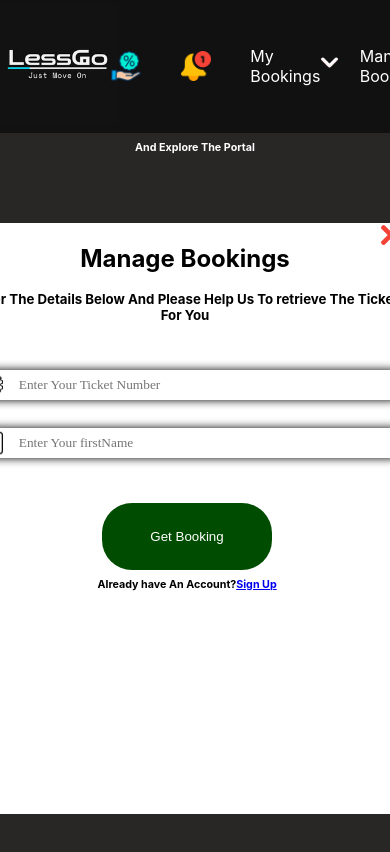
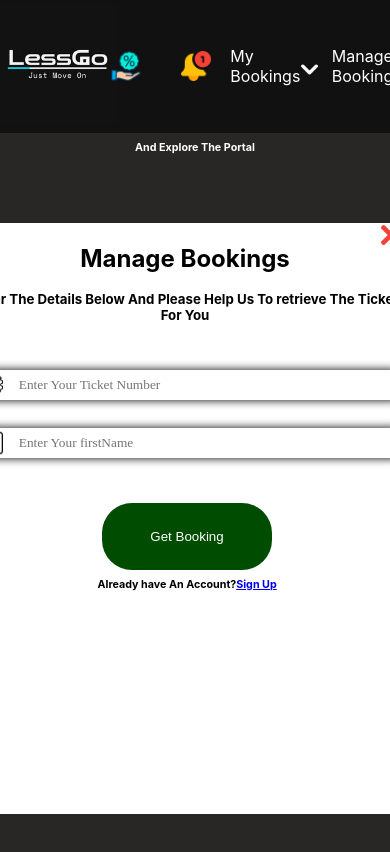
Before and after one commit to Alaudhin936/travel-agency, a React (Create React App) app: page /ManageBks in a window 390 px wide. Shown: the top 852 px of the page. Built offline with nearby package versions, Linux system fonts and the light colour scheme.

Commit message:
Update Home.css

```diff
--- a/src/Components/Home.css
+++ b/src/Components/Home.css
@@ -7,7 +7,7 @@
 body {
   margin: 1px 10px;
   position: absolute;
-
+overflow-x: scroll;
   top: 0;
   left: 0;
   top: 190px;
@@ -234,7 +234,9 @@ transition: 0.15s ease-in-out;
 
   padding: 10px;
 }
-
+body{
+  overflow-x: hidden;
+}
 #safetyGoImg {
   padding: 26px;
   height: 35vh;
@@ -371,6 +373,21 @@ transition: 0.15s ease-in-out;
     left: -40px;
     margin: auto;
   }
+  #history{
+position: relative;
+left: -20px;
+  }
+  #mb{
+    position: relative;
+    left: -28px;
+  }
+  #history #downArrow{
+    position: relative;
+    top: -60px;
+  }
+  #bookingContainer:hover{
+    color: orange;
+  }
   #bookingContainer {
     border-radius: 0px;
     height: 50vh;
@@ -384,6 +401,10 @@ transition: 0.15s ease-in-out;
     margin-top: -100px;
     flex-direction: column;
     align-items: center;
+  }
+  #userImg{
+    position: relative;
+    left: -50px;
   }
   #destination,
   #departure,
@@ -406,7 +427,9 @@ transition: 0.15s ease-in-out;
     width: 510px;
     left: -10px;
   }
-
+body{
+  overflow-x: hidden;
+}
   #safetyBorder{
     width: 240px;
     height: 220vh;
```
